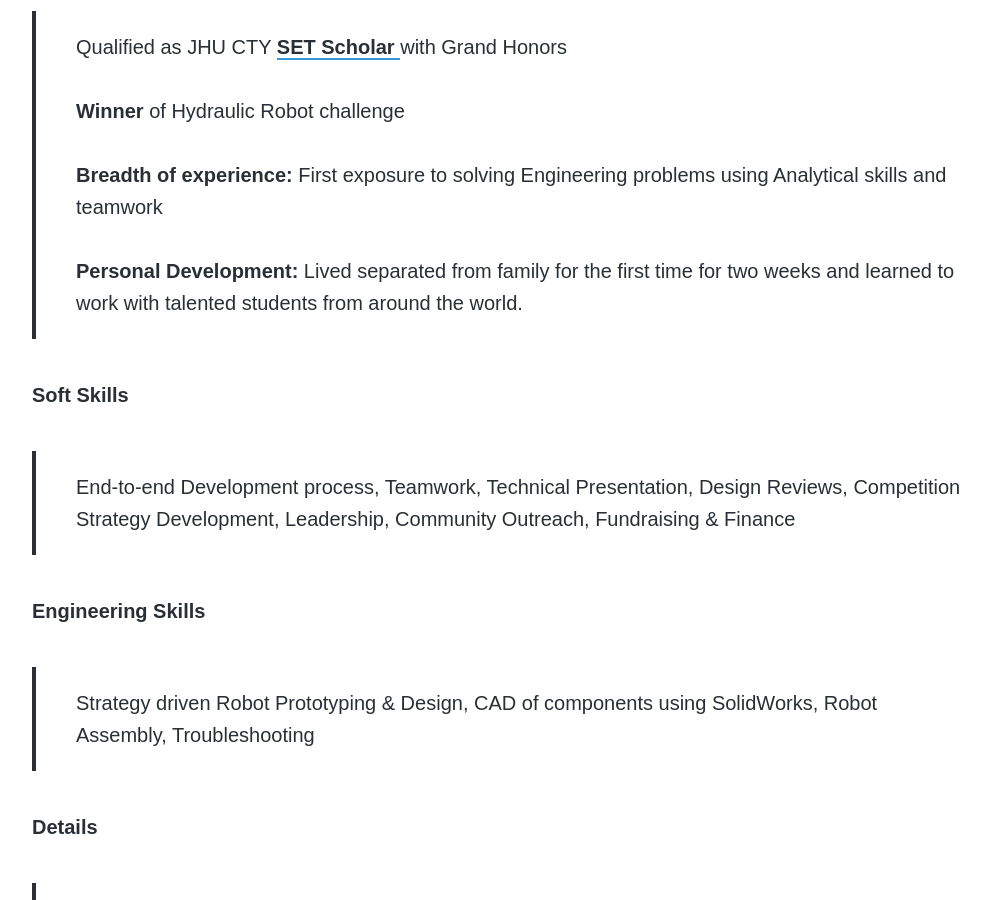
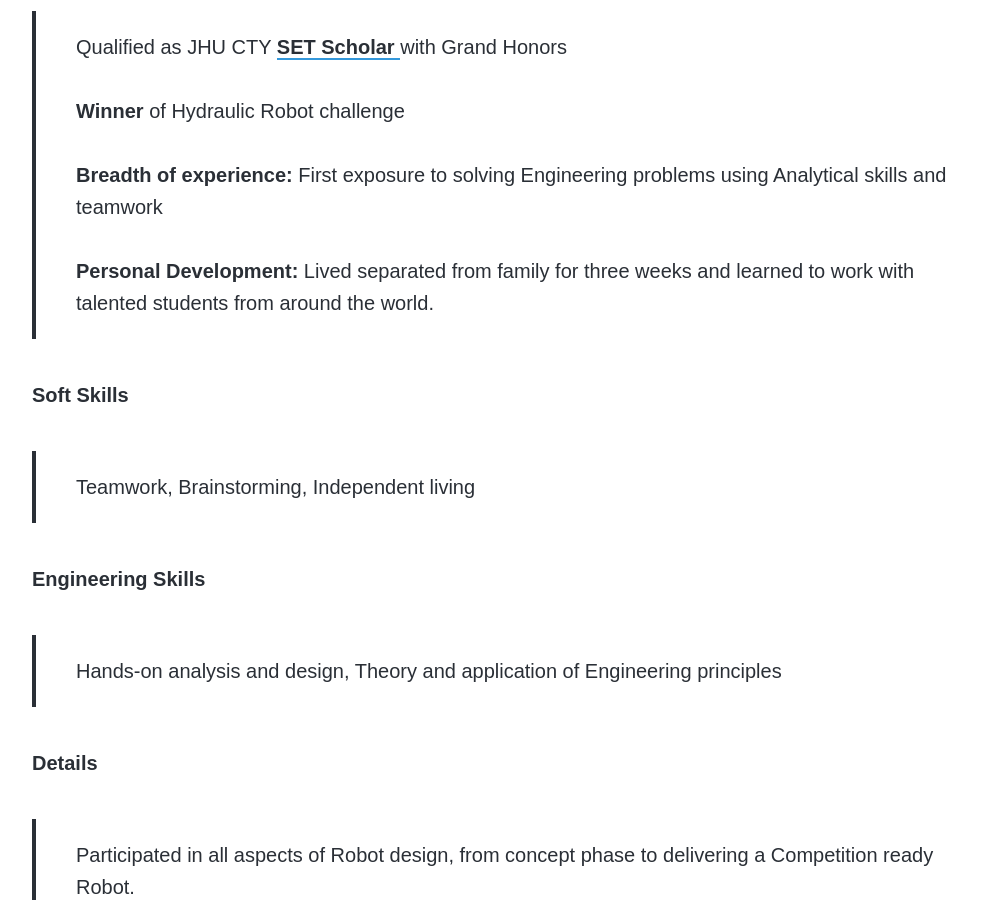
Before and after one commit to disha-22/disha-22.github.io, a Jekyll site: the page built from _projects/engineering-design.md, in a window 1280 px wide and 900 px high, scrolled down 789 px. Shown: the whole window, without its empty margins (138-1128 px from the left). Built offline with Jekyll 4.4.1, drawn with Linux system fonts in a browser that asks for light colours; nearby versions of some CDN libraries; some web fonts are replaced.

Commit message:
Update engineering-design.md

```diff
--- a/_projects/engineering-design.md
+++ b/_projects/engineering-design.md
@@ -12,13 +12,13 @@ Introduction to  <a href ="https://cty.jhu.edu/summer/docs/syllabi/egrd_1.pdf/">
 <hr>
 
 <h6> Highlights </h6>
-> Qualified as JHU CTY <a href="https://cty.jhu.edu/set/"> SET Scholar  </a> with Grand Honors <br><br> <b> Winner </b> of Hydraulic Robot challenge <br><br> <b>Breadth of experience:</b> First exposure to solving Engineering problems using Analytical skills and teamwork <br><br> <b>Personal Development:</b> Lived separated from family for the first time for two weeks and learned to work with talented students from around the world.
+> Qualified as JHU CTY <a href="https://cty.jhu.edu/set/"> SET Scholar  </a> with Grand Honors <br><br> <b> Winner </b> of Hydraulic Robot challenge <br><br> <b>Breadth of experience:</b> First exposure to solving Engineering problems using Analytical skills and teamwork <br><br> <b>Personal Development:</b> Lived separated from family for three weeks and learned to work with talented students from around the world.
 
 <h6> Soft Skills </h6>
-> End-to-end Development process, Teamwork, Technical Presentation, Design Reviews, Competition Strategy Development, Leadership, Community Outreach, Fundraising & Finance
+> Teamwork, Brainstorming, Independent living
 
 <h6> Engineering Skills </h6>
-> Strategy driven Robot Prototyping & Design, CAD of components using SolidWorks, Robot Assembly, Troubleshooting
+> Hands-on analysis and design, Theory and application of Engineering principles
 
 
 <h6> Details </h6>
```
